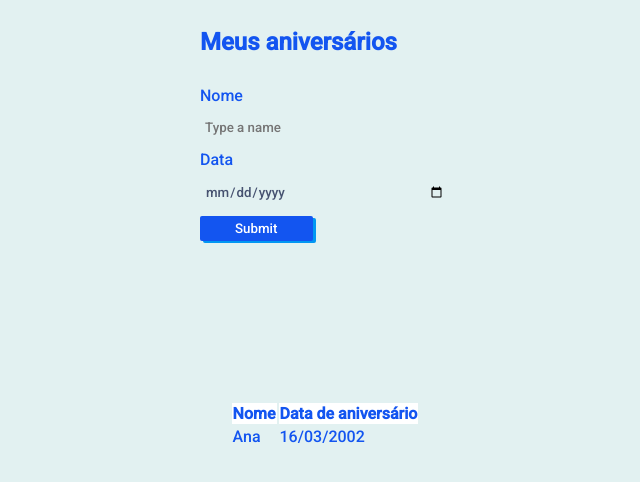
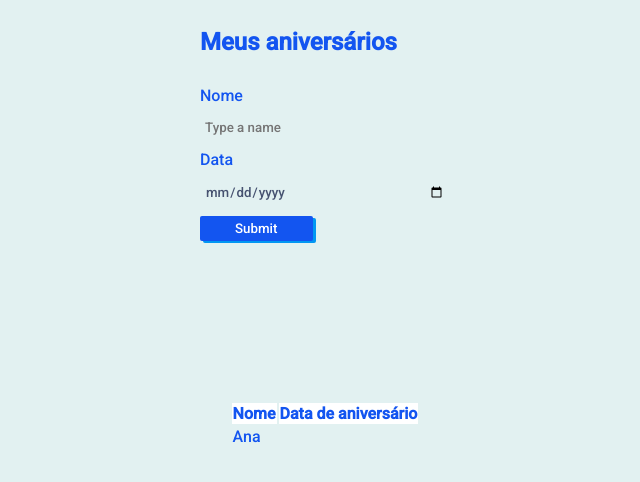
Before and after one commit to najulia/07daysOfCodeJS-DOM, a plain HTML site: page index.html in a window 1280 px wide. Shown: the whole page, without its empty margins (315-955 px from the left). Drawn offline with Linux system fonts and the light colour scheme.

Commit message:
deleting static elements

```diff
--- a/index.html
+++ b/index.html
@@ -35,7 +35,6 @@
       </tr>
       <tr>
         <td>Ana</td>
-        <td>16/03/2002</td>
       </tr>
     </table>
 
--- a/script.js
+++ b/script.js
@@ -22,8 +22,6 @@ form.addEventListener('submit', (e) =>{
   createTable(person);
 
   people.push(person);
-
-  console.log(people);
 
   localStorage.setItem('people', JSON.stringify(updtPerson));
 
```
